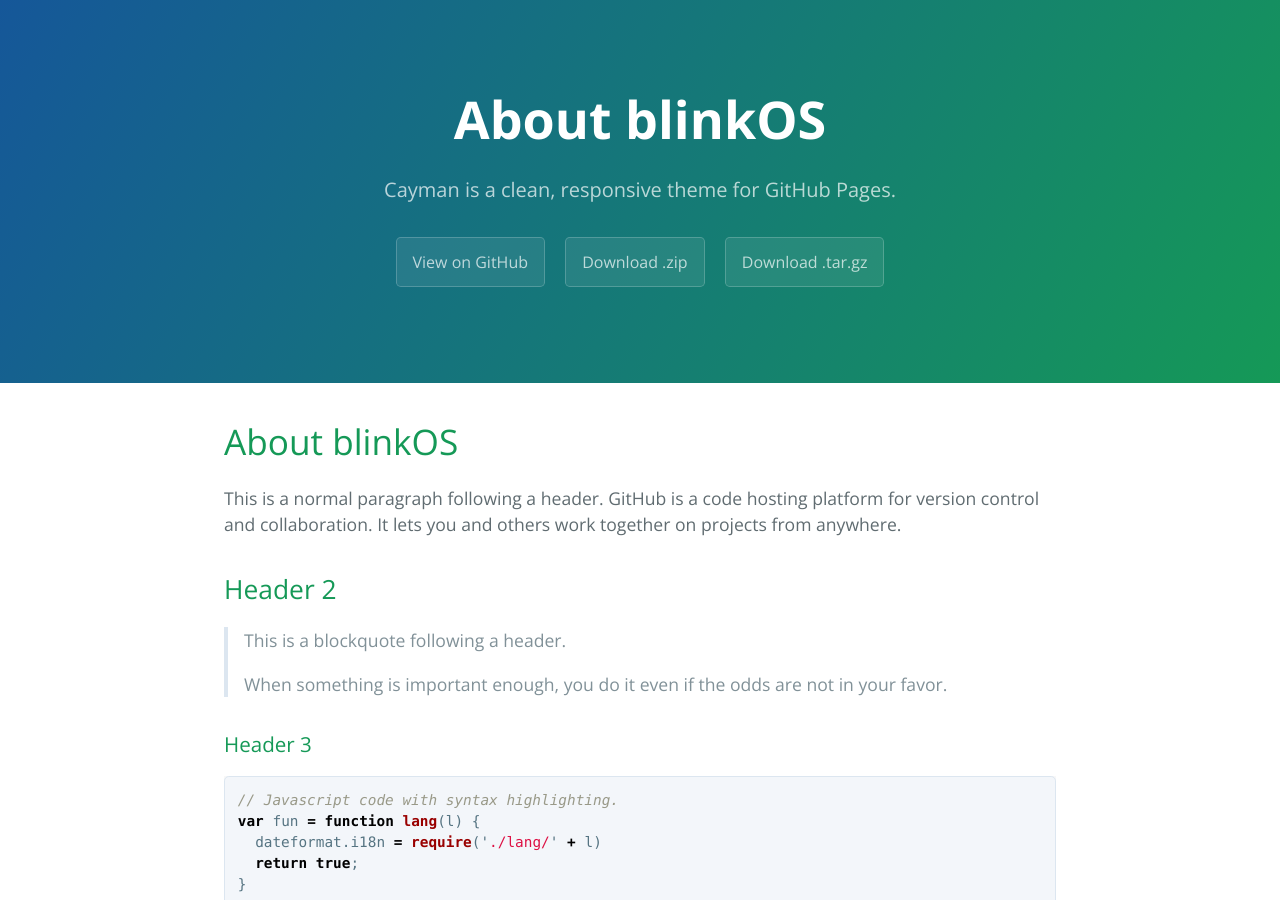
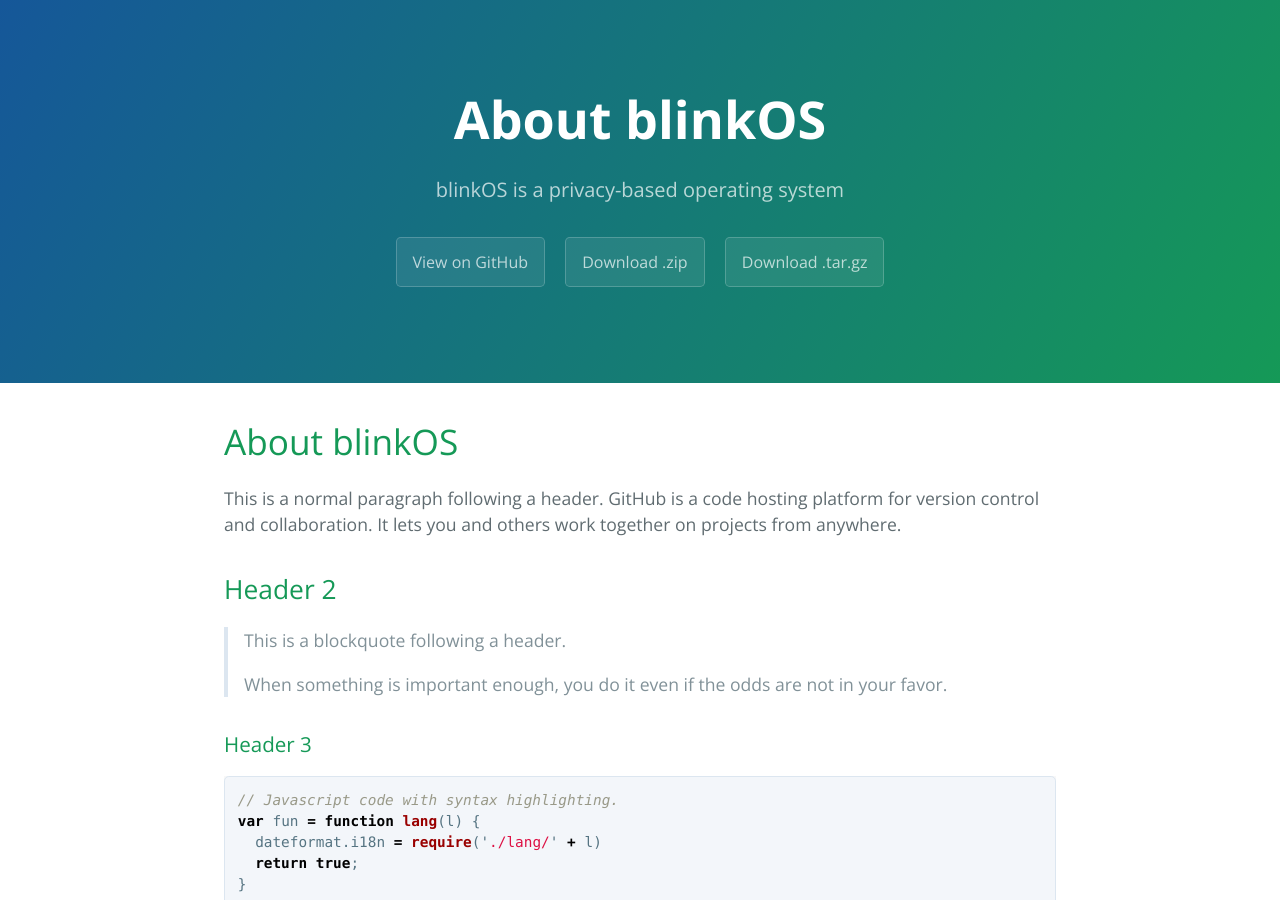
Before and after one commit to CAM-o-man/blinkOSweb, a Jekyll site: the page built from docs/index.md, in a window 1280 px wide and 900 px high. Built offline with Jekyll 4.4.1, drawn with Linux system fonts in a browser that asks for light colours; our own code applies the rules of GitHub Pages for plain Markdown files.

Commit message:
changing cayman

```diff
--- a/docs/_config.yml
+++ b/docs/_config.yml
@@ -1,5 +1,5 @@
-title: Cayman theme
-description: Cayman is a clean, responsive theme for GitHub Pages.
+title: blinkOS Landing
+description: blinkOS is a privacy-based operating system
 show_downloads: true
 google_analytics:
 theme: jekyll-theme-cayman
```
Also changed, not shown: docs/_layouts/default.html (indentation only).
